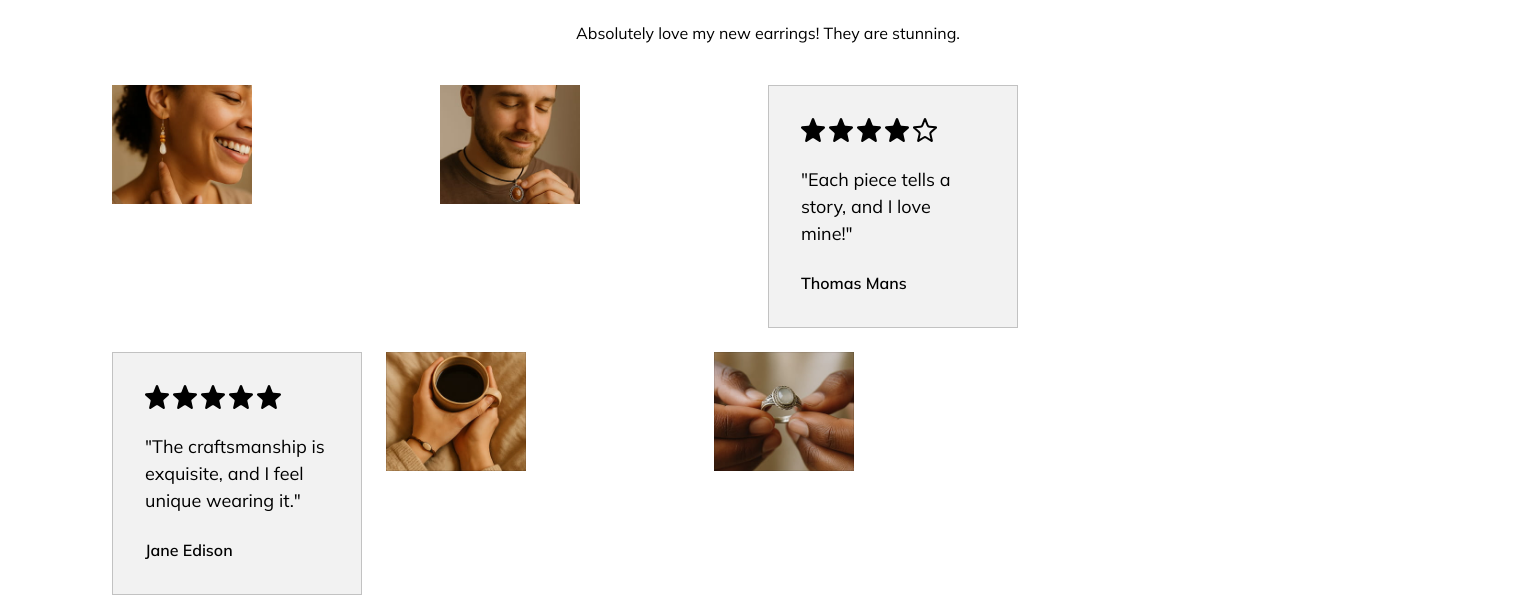
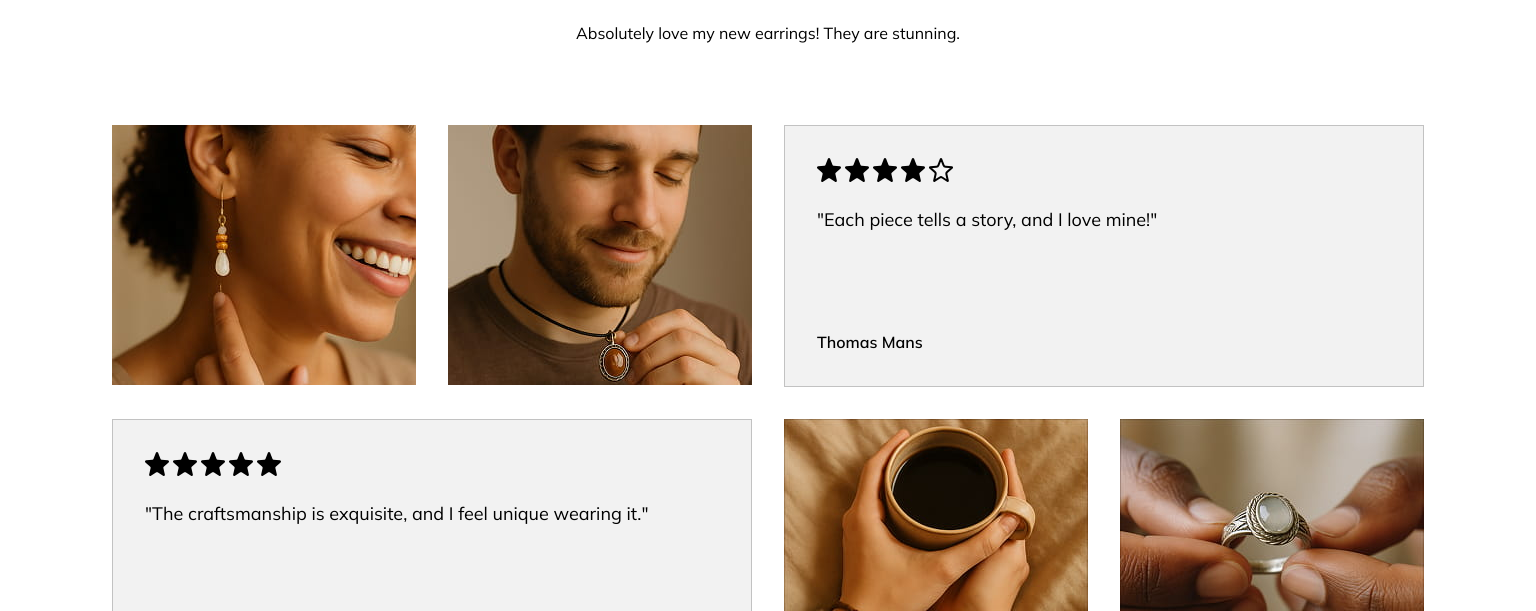
Before and after one commit to OleksiiPiliai/project-Stone-and-Soul, a website built with Vite: page src/index.html in a window 1536 px wide. Shown: the part 173-784 px from the top of the page. Built offline with nearby package versions, Linux system fonts and the light colour scheme.

Commit message:
add desktop styles

```diff
--- a/src/css/testimonials.css
+++ b/src/css/testimonials.css
@@ -24,12 +24,6 @@
   display: flex;
   flex-direction: column;
   align-items: center;
-  gap: 24px;
-}
-
-.testimonials-img-wrapper {
-  display: flex;
-  flex-direction: column;
   gap: 24px;
 }
 
@@ -76,22 +70,38 @@
     align-items: stretch;
   }
 
-  .testimonials-img-wrapper {
-    flex-direction: row;
-    max-width: calc(100% - 250px - 24px);
-    flex-grow: 1;
+  .testimonials-item-content {
+    max-width: 250px;
+    flex-shrink: 0;
   }
 
-  .testimonials-item-img {
-    width: calc((100% - 24px) / 2);
-    object-fit: cover;
-  }
-
-  .testimonials-item-content {
-    width: 250px;
-    flex-shrink: 0;
+  .testimonials-review-text {
+    margin-bottom: 43px;
   }
 }
 
 @media only screen and (min-width: 1440px) {
+  .testimonials-title {
+    font-size: 48px;
+  }
+
+  .testimonials-text {
+    margin-bottom: 80px;
+  }
+
+  .testimonials-list {
+    gap: 32px;
+  }
+
+  .testimonials-item {
+    gap: 32px;
+  }
+
+  .testimonials-item-content {
+    max-width: 640px;
+  }
+
+  .testimonials-review-text {
+    margin-bottom: 97px;
+  }
 }
```
Also changed, not shown: src/partials/testimonials.html (+1 -0 lines).
